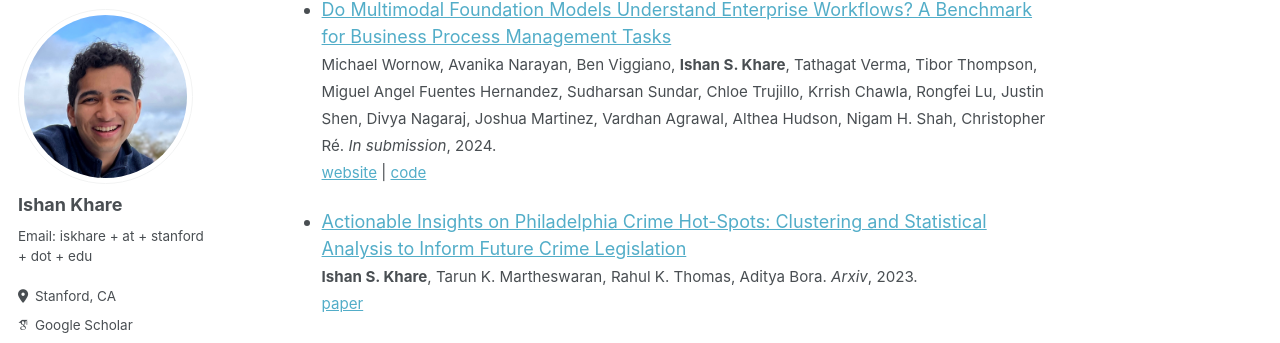
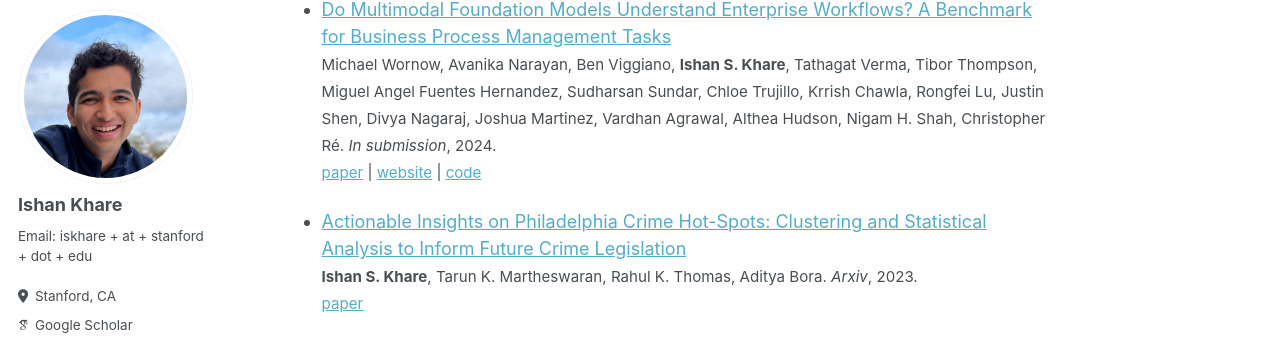
Before and after one commit to iskhare/iskhare.github.io, a Jekyll site: the page built from _pages/about.md, in a window 1280 px wide and 900 px high, scrolled down 525 px. Shown: the part 97-440 px from the top of the window. Built offline with Jekyll 4.4.1, drawn with Linux system fonts in a browser that asks for light colours; some web fonts are replaced.

Commit message:
Update about.md

```diff
--- a/_pages/about.md
+++ b/_pages/about.md
@@ -20,9 +20,9 @@ Publications and Preprints
 - [Smoothie: Label Free Language Model Routing]()<br>
   <span style="font-size:4mm;">Neel Guha\*, Mayee F. Chen\*, Trevor Chow, **Ishan S. Khare**, Christopher Ré. *In submission*, 2024.</span><br>
 
-- [Do Multimodal Foundation Models Understand Enterprise Workflows? A Benchmark for Business Process Management Tasks]()<br>
+- [Do Multimodal Foundation Models Understand Enterprise Workflows? A Benchmark for Business Process Management Tasks](https://arxiv.org/abs/2406.13264)<br>
   <span style="font-size:4mm;">Michael Wornow, Avanika Narayan, Ben Viggiano, **Ishan S. Khare**, Tathagat Verma, Tibor Thompson, Miguel Angel Fuentes Hernandez, Sudharsan Sundar, Chloe Trujillo, Krrish Chawla, Rongfei Lu, Justin Shen, Divya Nagaraj, Joshua Martinez, Vardhan Agrawal, Althea Hudson, Nigam H. Shah, Christopher Ré. *In submission*, 2024.</span><br>
-  <span style="font-size:4mm;">[website](https://hazyresearch.stanford.edu/wonderbread-website/) | [code](https://github.com/HazyResearch/wonderbread)</span>
+  <span style="font-size:4mm;">[paper](https://arxiv.org/pdf/2406.13264) | [website](https://hazyresearch.stanford.edu/wonderbread-website/) | [code](https://github.com/HazyResearch/wonderbread)</span>
 
 - [Actionable Insights on Philadelphia Crime Hot-Spots: Clustering and Statistical Analysis to Inform Future Crime Legislation](https://arxiv.org/abs/2306.15987)<br>
   <span style="font-size:4mm;">**Ishan S. Khare**, Tarun K. Martheswaran, Rahul K. Thomas, Aditya Bora. *Arxiv*, 2023.</span><br>
```
